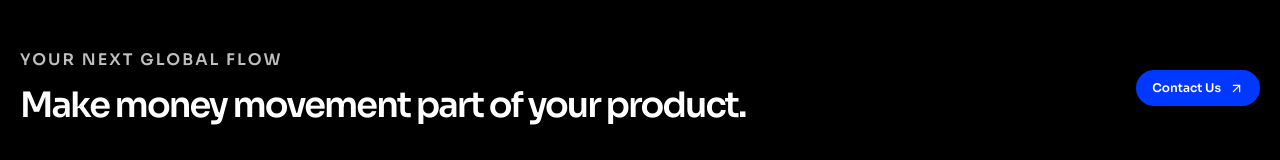
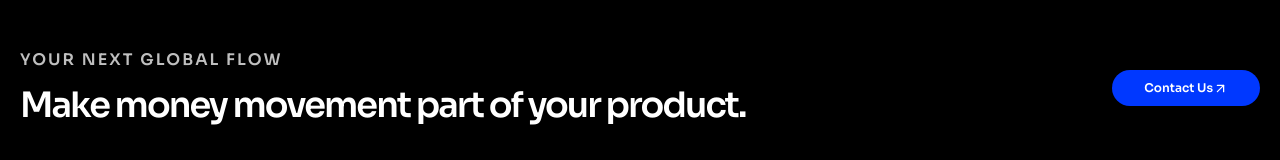
Before and after one commit to heckyobiazi/link-api-view, a Next.js app: page / in a window 1280 px wide. Shown: the part 4965-5125 px from the top of the page. Built offline with nearby package versions, Linux system fonts and the light colour scheme.

Commit message:
updated the contact us link styling and heading sizes in the global flow section

```diff
--- a/app/page.tsx
+++ b/app/page.tsx
@@ -225,7 +225,7 @@ export default function Home() {
       <div className="text-[16px] font-semibold uppercase tracking-[.13em] text-white/75">Your next global flow</div>
       <h2 className="mt-3 text-[clamp(20px,4vw,35px)] font-semibold leading-tight tracking-[-.055em]">Make money movement part of your product.</h2>
       </div>
-   <Link href="mailto:partnerships@linkio.africa" target="_blank" rel="noreferrer" className="inline-flex h-9 items-center gap-2 rounded-full bg-[#0038ff] px-4 text-xs font-semibold text-white hover:bg-[#002ed6]">Contact Us <ArrowUpRight size={15}/></Link>
+   <Link href="mailto:partnerships@linkio.africa" target="_blank" rel="noreferrer" className="inline-flex h-9 items-center mt-2gap-2 rounded-full bg-[#0038ff] px-8 text-xs font-semibold text-white hover:bg-[#002ed6]">Contact Us <ArrowUpRight size={15}/></Link>
   </div>
   </section>
 
```
